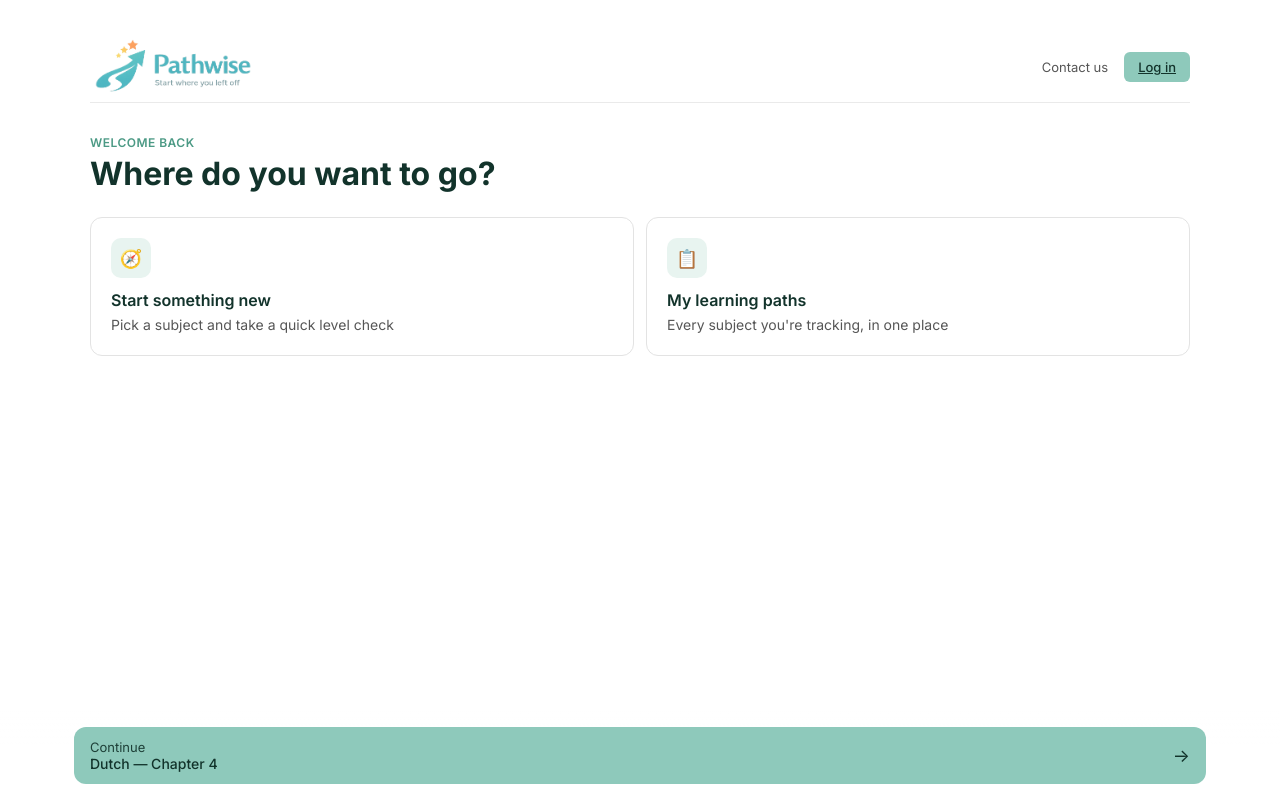
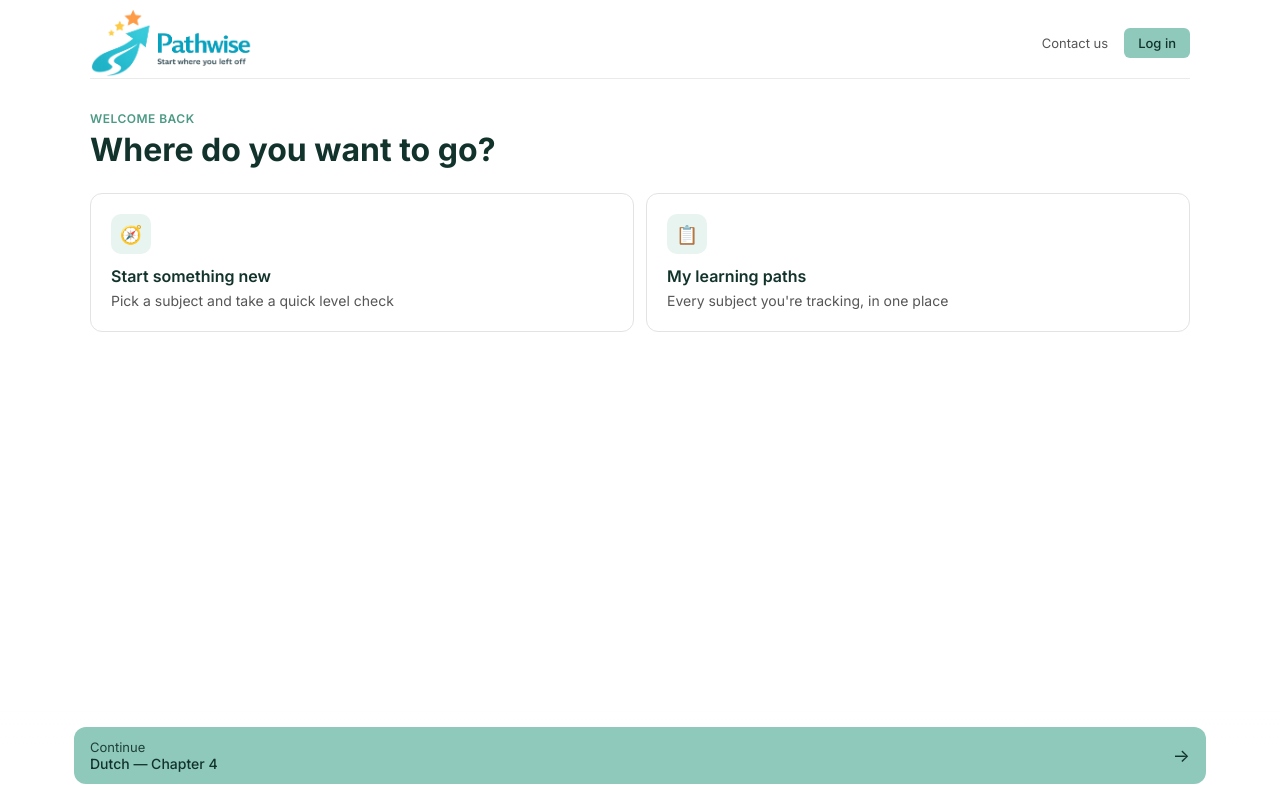
Before and after one commit to GhazalehSm/learning-path-app, an Angular app: page / in a window 1280 px wide. Built offline with nearby package versions, Linux system fonts and the light colour scheme.

Commit message:
Increase logo's quality

```diff
--- a/src/app/home/home.scss
+++ b/src/app/home/home.scss
@@ -1,6 +1,7 @@
 .page {
   background: #ffffff;
   padding: 1.5rem;
+  padding-top: 0rem;
   padding-bottom: 6rem; // room for the fixed bar below
   max-width: 1100px;
   margin: 0 auto;
@@ -30,6 +31,12 @@
   gap: 16px;
 }
 
+.welcome-text {
+  font-size: 13px;
+  color: #12332b;
+  font-weight: 500;
+}
+
 .contact-link {
   font-size: 13px;
   color: #565656;
@@ -49,6 +56,8 @@
   border-radius: 6px;
   border: none;
   cursor: pointer;
+  display: inline-block;
+  text-decoration: none;
 }
 
 .eyebrow {
```
Also changed, not shown: public/logo.png.
